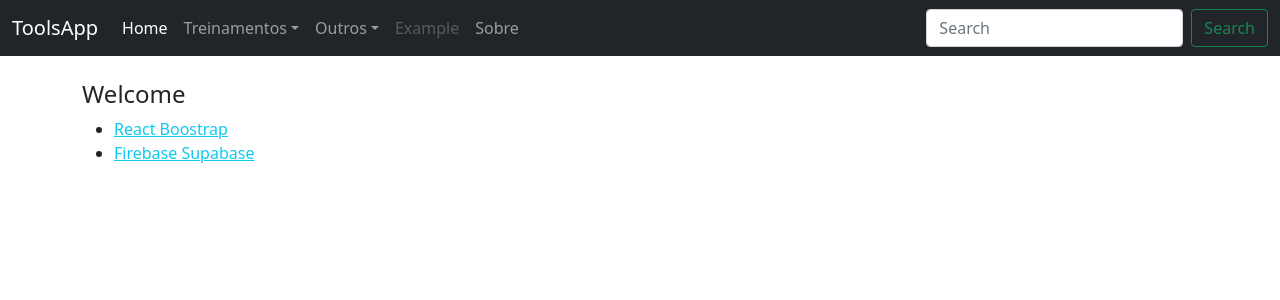
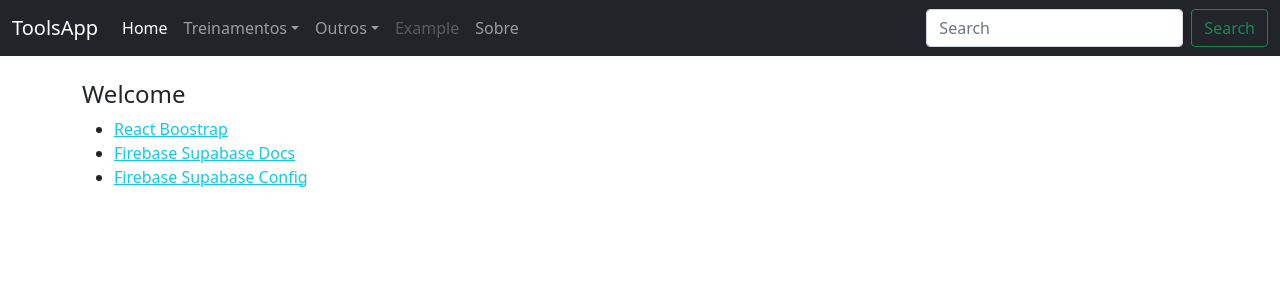
Before and after one commit to eduardotks/react-js-supabase-full-project, a React (Create React App) app: page / in a window 1280 px wide. Shown: the top 300 px of the page. Built offline with nearby package versions, Linux system fonts and the light colour scheme.

Commit message:
Update Links

```diff
--- a/src/components/Home.js
+++ b/src/components/Home.js
@@ -17,7 +17,6 @@ function Home() {
   return (
     <div>
       <h4>Welcome</h4>
-
       <ul>
         <li>
           <a target="_blank" href="https://react-bootstrap.github.io/" class="link-info">
@@ -25,8 +24,13 @@ function Home() {
           </a>
         </li>
         <li>
+          <a target="_blank" href="https://supabase.com/docs/" class="link-info">
+            Firebase Supabase Docs
+          </a>
+        </li>
+        <li>
           <a target="_blank" href="https://app.supabase.io/" class="link-info">
-            Firebase Supabase
+            Firebase Supabase Config
           </a>
         </li>
       </ul>
```
